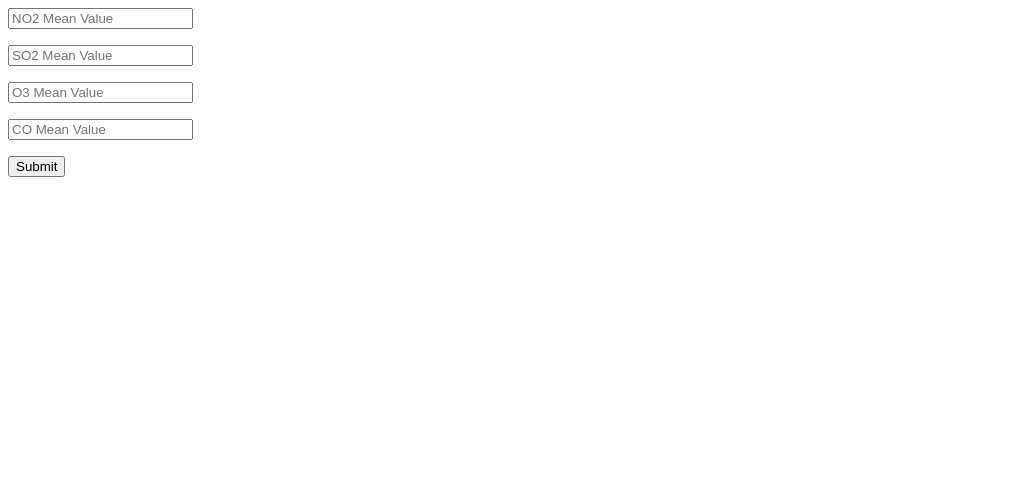
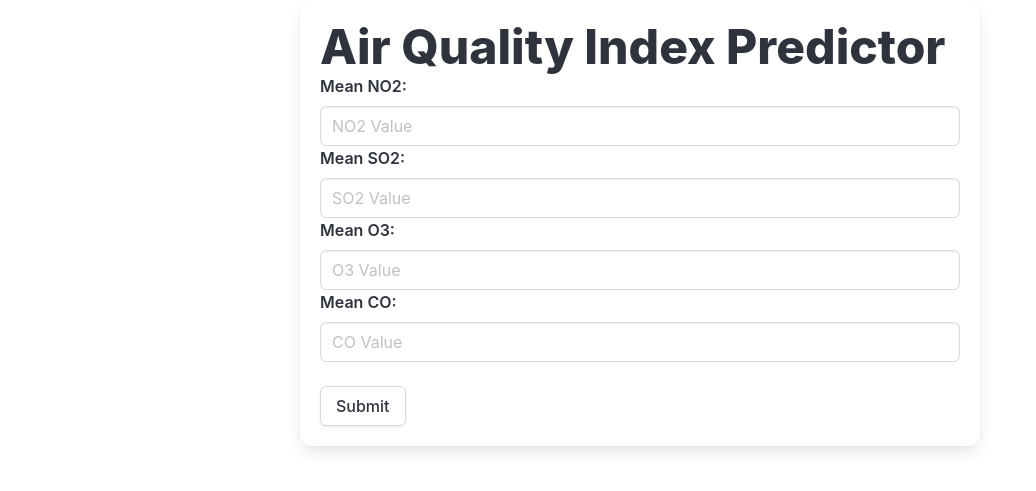
Before and after one commit to pdushie/AQI-Prediction-App, a Flask app: page / in a window 1280 px wide. Shown: the top 491 px of the page, without its empty margins (0-1036 px from the left). Run offline with Flask 3, Linux system fonts and the light colour scheme; parts of the project's set-up code (start-up, migrations or seed data) failed here and were passed over.

Commit message:
Updated CSS of index.html

```diff
--- a/app.py
+++ b/app.py
@@ -28,8 +28,8 @@ def predict():
     O3=float(request.form.get("o3_value"))
     SO2=float(request.form.get("so2_value"))
     CO=float(request.form.get("co_value"))
-    result = predict_aqi(NO2,O3,SO2,CO)
-    return {'NO2':NO2,'O3':O3,'SO2':SO2,'CO':CO,'result':result}
+    result = predict_aqi(NO2,SO2,O3,CO)
+    return {'result':result}
 
 if __name__ == '__main__':
     app.run(debug=True)
--- a/template/index.html
+++ b/template/index.html
@@ -1,22 +1,36 @@
 <!DOCTYPE html>
-<html lang="en">
-<head>
-    <meta charset="UTF-8">
-    <meta name="viewport" content="width=device-width, initial-scale=1.0">
-    <title>AQI Predictor</title>
-</head>
+<html lang="eng">
+    <head>
+        <meta charset="UTF-8">
+        <meta name="viewport" content="width=device-width, initial-scale=1.0">
+        <title>Air Quality Predictor</title>
+        <link
+        rel="stylesheet"
+        href="https://cdn.jsdelivr.net/npm/bulma@1.0.0/css/bulma.min.css"
+        >
+    </head>
 <body>
-    <div>
-        <form action="https://crispy-potato-55xqw9xxxp5fv75g-5000.app.github.dev/predict/" method="post">
-        <input type="" placeholder="NO2 Mean Value" name="no2_value" step="0.000001"><br><p></p>
-        <input type="number" placeholder="SO2 Mean Value" name="so2_value" step="0.000001"><br><p></p>
-        <input type="number" placeholder="O3 Mean Value" name="o3_value" step="0.000001"><br><p></p>
-        <input type="number" placeholder="CO Mean Value" name="co_value" step="0.000001"><br><p></p>
-        <input type="submit" name="Submit">
-        </form>
 
 
+    <div class="box" style="width:max-content; margin-left: auto; margin-right: auto;">
+        <div>
+            <h1 class="title is-1">Air Quality Index Predictor</h1>
+        </div>
+
+    <div class="field" style="width:50cqmax;">
+        <form action="https://crispy-potato-55xqw9xxxp5fv75g-5000.app.github.dev/predict/" method="post" target="dummyframe">
+            <label class="label" for="no2_value">Mean NO2:</label>
+            <input class="input" type="number" placeholder="NO2 Value" name="no2_value" step="0.000001" min="0" max="999.999999"><br><p></p>
+            <label class="label" for="so2_value">Mean SO2:</label>
+            <input class="input" type="number" placeholder="SO2 Value" name="so2_value" step="0.000001" min="0" max="999.999999"><br><p></p>
+            <label class="label" for="o3_value">Mean O3:</label>
+            <input class="input" type="number" placeholder="O3 Value" name="o3_value" step="0.000001" min="0" max="999.999999"><br><p></p>
+            <label class="label" for="co_value">Mean CO:</label>
+            <input class="input" type="number" placeholder="CO Value" name="co_value" step="0.000001" min="0" max="999.999999"><br><p></p><br>
+            <input  class="button" type="submit" value="Submit">
+          </form>
     </div>
+      </div>
 
 </body>
 </html>
```
